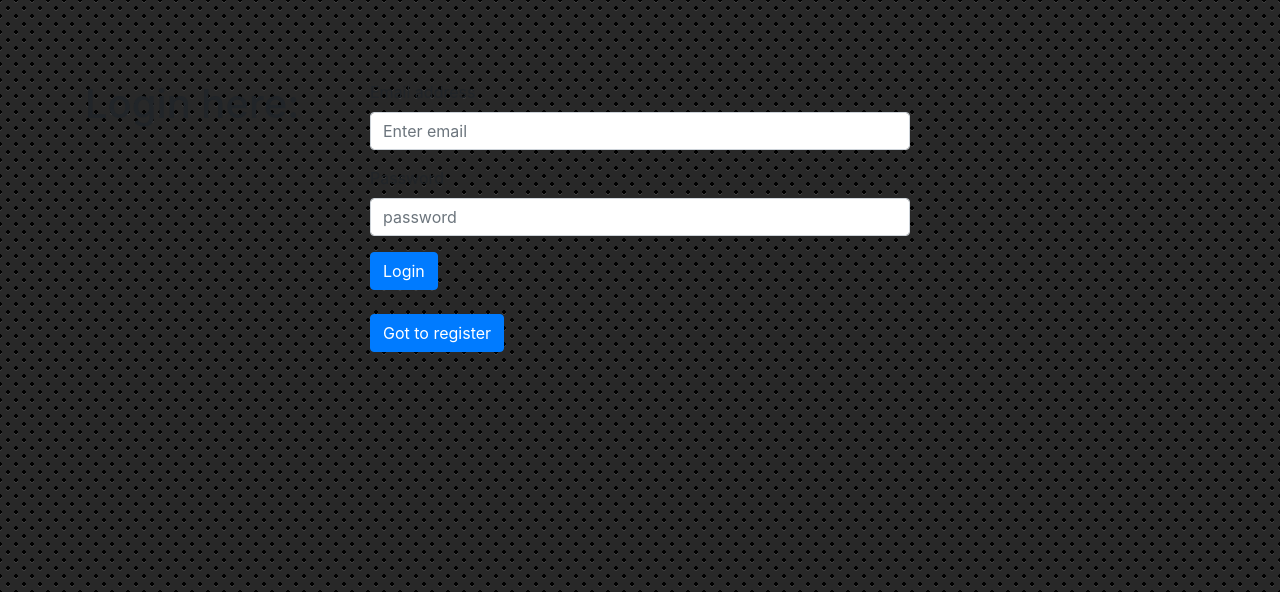
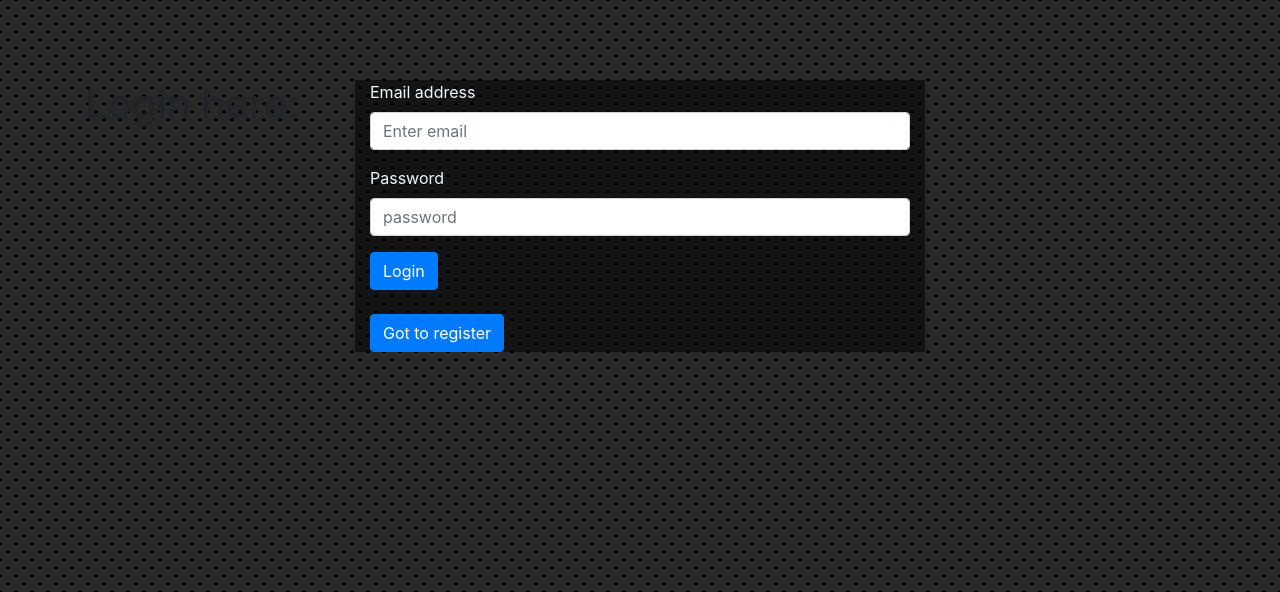
Before and after one commit to GyarmatiAdam/FSWD70-CodeReview11-AdamGyarmati, a PHP site: page / in a window 1280 px wide. Shown: the top 592 px of the page. Run offline with PHP 8.4, Linux system fonts and the light colour scheme; some libraries are stand-ins or nearby versions.

Commit message:
style1.1

```diff
--- a/inc/style.css
+++ b/inc/style.css
@@ -8,11 +8,13 @@ body{
     background-size:16px 16px;
 }
 
+.col-sm-6,
 tr{
     color: aliceblue;
     background-color: rgb(0, 0, 0, 0.5);
 }
 .col-sm-4,
+.col-sm-6,
 .col-sm-8{
     color: aliceblue;
     text-align: justify;
--- a/index.php
+++ b/index.php
@@ -113,7 +113,7 @@ if(isset($_POST['login'])) {
         </form><br>
         <a href="register.php"><button type="submit" value="register" class="btn btn-primary">Got to register</button></a>
 
-        </div>
+        </div><br>
         <div class="col-sm-3">
 
         </div>
--- a/register.php
+++ b/register.php
@@ -166,7 +166,7 @@ if ($res) {
             <button id="submit_register" type="submit" value="register" name="register" class="btn btn-primary">Register</button>
         </form><br>
         <a href="index.php"><button type="submit" value="login" class="btn btn-primary">Got to Login</button></a>
-      </div>
+      </div><br>
       <div class="col-sm-3">
 
       </div>
```
